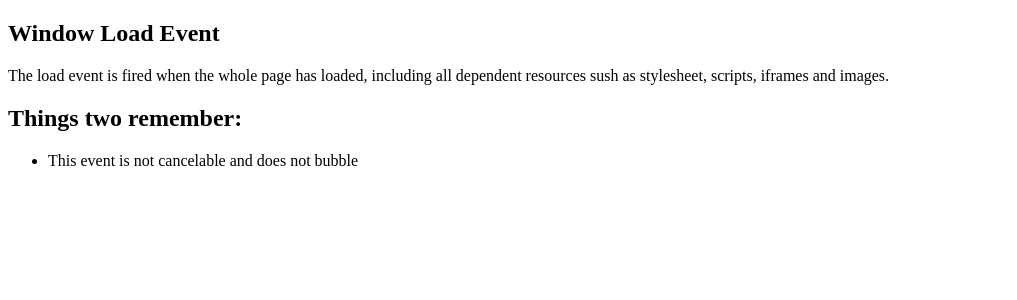
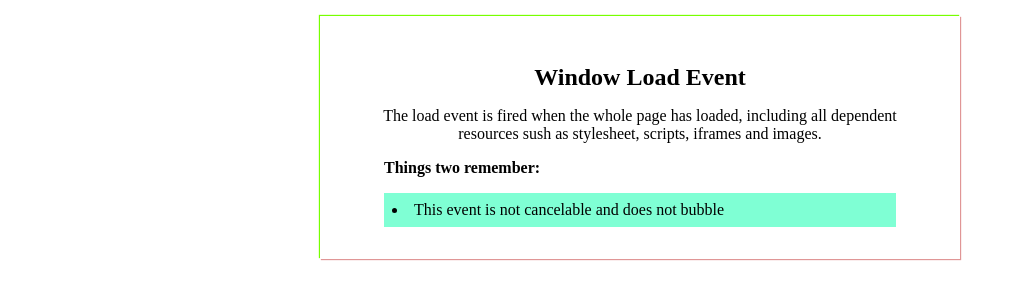
Before and after one commit to dabarshi/javaScript, a plain HTML site: page window-load-event/doc/index.html in a window 1280 px wide. Shown: the whole page, without its empty margins (0-1017 px from the left). Drawn offline with Linux system fonts and the light colour scheme.

Commit message:
add style for window load event doc file

```diff
--- a/window-load-event/doc/index.html
+++ b/window-load-event/doc/index.html
@@ -5,17 +5,18 @@
     <meta http-equiv="X-UA-Compatible" content="IE=edge">
     <meta name="viewport" content="width=device-width, initial-scale=1.0">
     <title>Window Load Event</title>
+    <link rel="stylesheet" href="style.css">
 </head>
 <body>
     <section class="container">
         <h1 class="title">Window Load Event</h1>
-        <p class="descripttion">
-            The <span>load</span> event is fired when the whole page has loaded, including all dependent resources sush as stylesheet, scripts, iframes and images.
+        <p class="description">
+            The <span class="load-span">load</span> event is fired when the whole page has loaded, including all dependent resources sush as stylesheet, scripts, iframes and images.
         </p>
         <div class="note">
-            <h2 class="note-title">Things two remember: </h2>
+            <h4 class="note-title">Things two remember: </h4>
             <ul>
-                <li>This event is not cancelable and does not bubble</li>
+                <li class="list-item">This event is not cancelable and does not bubble</li>
             </ul>
         </div>
     </section>
--- a/window-load-event/doc/style.css
+++ b/window-load-event/doc/style.css
@@ -0,0 +1,40 @@
+* {
+    box-sizing: border-box;
+    margin: 0;
+    padding: 0;
+}
+
+.container {
+    width: 40rem;
+    /* sets margin top and bottom  */
+    margin-block: 1rem;
+    /* sets the margin left and right  */
+    margin-inline: auto;
+    padding: 2rem;
+    box-shadow:
+        1px 1px 1px rgb(224, 150, 150),
+        -1px -1px 1px rgb(119, 255, 0);
+}
+
+.title,
+.description {
+    text-align: center;
+    margin-block: 1rem;
+}
+
+.note {
+    padding-inline: 2rem;
+}
+
+.note-title {
+    margin-bottom: 1rem;
+}
+
+ul {
+    list-style: inside;
+}
+
+.list-item {
+    padding: .5rem;
+    background-color: aquamarine;
+}
```
